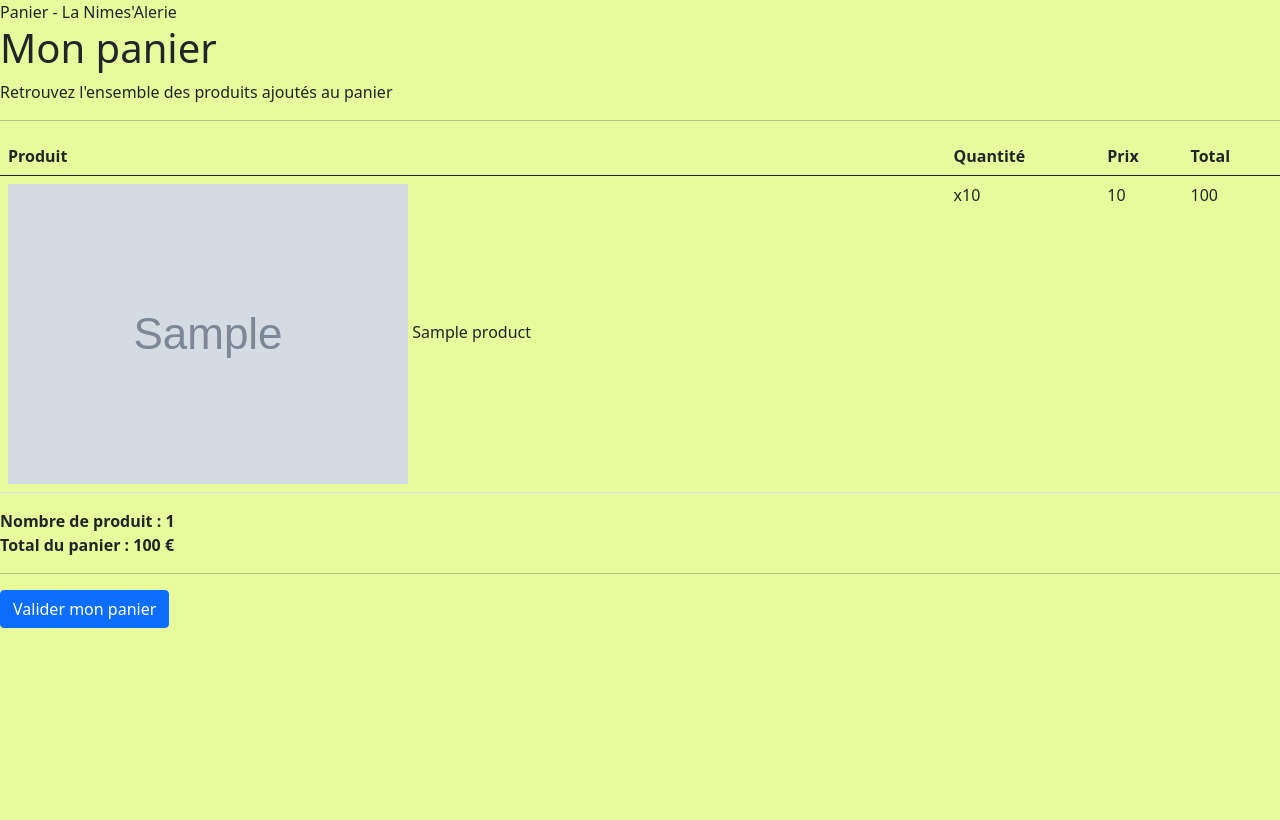
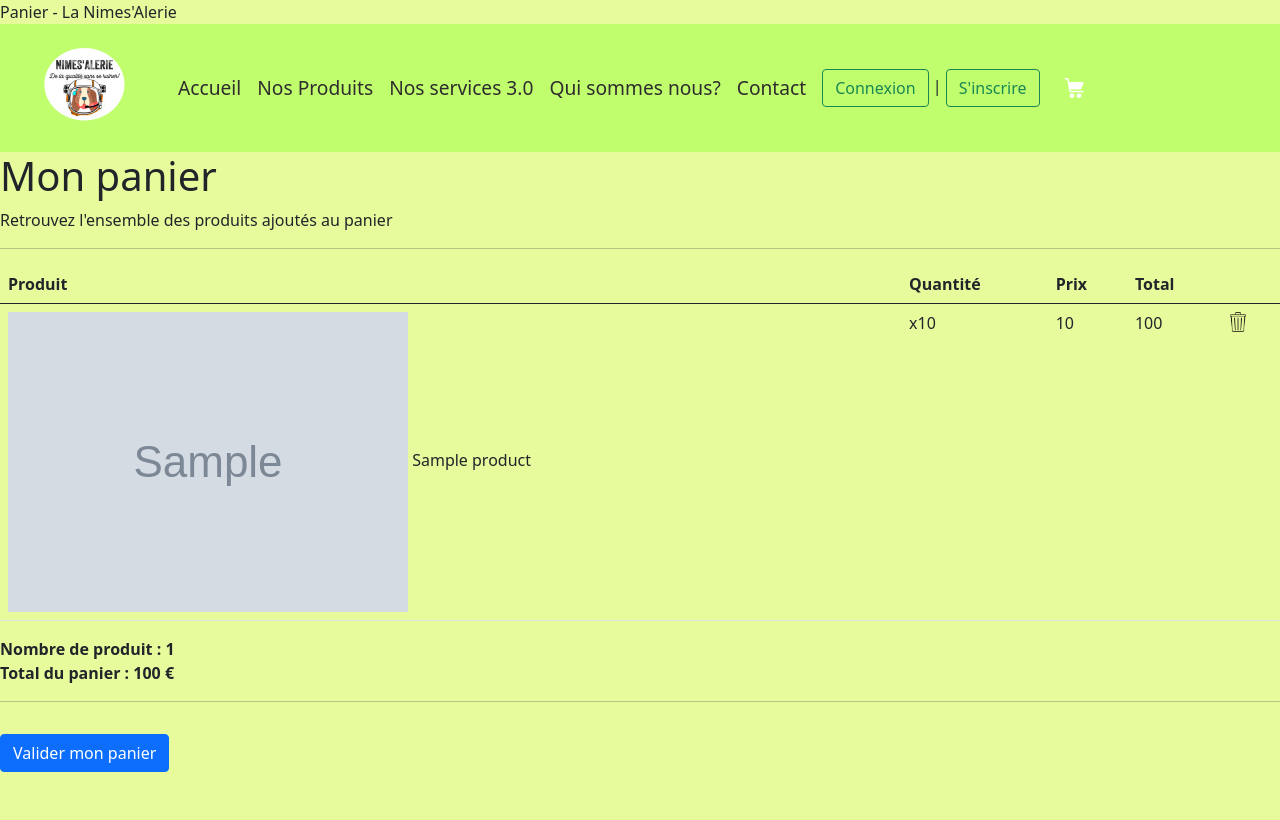
Before and after one commit to melissa98m/lanimalerie, a Symfony app: template templates/cart/index.html.twig in a window 1280 px wide. Before the commit the page ends 628 px from the top, so only its background shows below. Run offline with Twig, Linux system fonts and the light colour scheme; the template is opened without the code that fills it: most values are stand-ins (such as "Sample title", 1, 10 or a date in 2020); grey boxes marked "Sample" are stand-in pictures; some libraries are stand-ins or nearby versions.

Commit message:
panier remove

```diff
--- a/public/css/style.css
+++ b/public/css/style.css
@@ -193,3 +193,10 @@ div#orders {
 #lisproduit {
 display: inline;
 }
+
+
+.cart-icon {
+
+    height: 20px;
+    padding-left: 20px;
+}
--- a/templates/base.html.twig
+++ b/templates/base.html.twig
@@ -32,37 +32,28 @@ crossorigin="anonymous" referrerpolicy="no-referrer" />
                         <a class="nav-link active" href="/home" tabindex="-1" aria-disabled="true">Accueil </a>
                     </li>
                     <li class="nav-item">
-                        <a class="nav-link active" href="/dog" tabindex="-1"
-                            aria-disabled="true">Chiens</a>
+                        <a class="nav-link active" href="/product" tabindex="-1"
+                            aria-disabled="true">Nos Produits</a>
                     </li>
                     <li class="nav-item">
-                        <a class="nav-link active" href="/cat" tabindex="-1"
-                            aria-disabled="true">Chats</a>
+                        <a class="nav-link active" href="/service" tabindex="-1"
+                            aria-disabled="true">Nos services 3.0</a>
                     </li>
                     </li>
                     <li class="nav-item">
-                        <a class="nav-link active" href="/nac" tabindex="-1"
-                            aria-disabled="true">NAC</a>
+                        <a class="nav-link active" href="/" tabindex="-1"
+                            aria-disabled="true">Qui sommes nous?</a>
                     </li>
                     <li class="nav-item">
-                        <a class="nav-link active" href="/aquario" tabindex="-1"
-                            aria-disabled="true">Aquariophilie</a>
-                    </li>
-                    <li class="nav-item">
-                        <a class="nav-link active" href="/service" tabindex="1" >Le Service 3.0</a>
+                        <a class="nav-link active" href="/contact" tabindex="-1"
+                            aria-disabled="true">Contact</a>
                     </li>
 
-                <div class="d-flex">
-                    <form class="d-flex my-1 my-lg-0">
-                        <input class="form-control me-2" type="search" placeholder="Search" aria-label="Search">
-                        <button class="btn btn-outline-success" type="submit">Search</button>
-                    </form>
-                </div>
                 </ul>
                     <div class="collapse navbar-collapse" id="navbarSupportedContent">
                         <li class="nav-item">
-                                   <i class="fas fa-shopping-bag fa-2x"></i>
-                                    <a class="nav-link active text-center" href="/panier" tabindex="-1" aria-disabled="true" active="" aria-current="page">Panier</a>
+                                   <a href="{{ path('cart')}}"><img src="{{ asset('images/shopping-cart.png') }}" class="cart-icon" alt="mon_panier"></a>
+
                            </li>
                         <li class="nav-item">
                             {% if app.user %}
@@ -85,6 +76,15 @@ crossorigin="anonymous" referrerpolicy="no-referrer" />
         </nav>
     </header>
 {% endblock %}
+
+
+
+
+
+
+
+
+
  {% block footer %}
         <footer>
             <div class="container-fluid">
--- a/templates/cart/index.html.twig
+++ b/templates/cart/index.html.twig
@@ -1,9 +1,83 @@
 {% extends 'base.html.twig' %}
 
 {% block title %}Panier - La Nimes'Alerie{% endblock %}
+{# public/images/logo.png #}
+ {% block stylesheets %}
+{# public/css/style.css #}
+<link rel="stylesheet" href="https://cdnjs.cloudflare.com/ajax/libs/font-awesome/5.15.4/css/all.min.css"
+integrity="sha512-1ycn6IcaQQ40/MKBW2W4Rhis/DbILU74C1vSrLJxCq57o941Ym01SwNsOMqvEBFlcgUa6xLiPY/NS5R+E6ztJQ=="
+crossorigin="anonymous" referrerpolicy="no-referrer" />
+<link href="https://cdn.jsdelivr.net/npm/bootstrap@5.0.0-beta2/dist/css/bootstrap.min.css" rel="stylesheet"
+        integrity="sha384-BmbxuPwQa2lc/FVzBcNJ7UAyJxM6wuqIj61tLrc4wSX0szH/Ev+nYRRuWlolflfl" crossorigin="anonymous"/>
+<link href="{{ asset('css/style.css') }}" rel="stylesheet"/>
+{# public/js/script.js #}
+{% endblock %}
+
 
 {% block body %}
+{% block header %}
+    <header class="container-fluid">
+
+        <nav class="navbar navbar-expand-lg navbar-light">
+            <button class="navbar-toggler" type="button" data-toggle="collapse" data-target="#navbarSupportedContent"
+                aria-controls="navbarSupportedContent" aria-expanded="false" aria-label="Toggle navigation">
+                <span class="navbar-toggler-icon"></span>
+            </button>
+            {% block images %}
+            <div class="d-inline-block">
+                <img src="{{ asset('images/logo.png') }}" alt="logo"/>
+            </div>
+            {% endblock %}
+            <div class="collapse navbar-collapse" id="navbarSupportedContent">
+                <ul class="navbar-nav mr-auto m-1 p-1">
+                    <li class="nav-item active">
+                        <a class="nav-link active" href="/home" tabindex="-1" aria-disabled="true">Accueil </a>
+                    </li>
+                    <li class="nav-item">
+                        <a class="nav-link active" href="/product" tabindex="-1"
+                            aria-disabled="true">Nos Produits</a>
+                    </li>
+                    <li class="nav-item">
+                        <a class="nav-link active" href="/service" tabindex="-1"
+                            aria-disabled="true">Nos services 3.0</a>
+                    </li>
+                    </li>
+                    <li class="nav-item">
+                        <a class="nav-link active" href="/" tabindex="-1"
+                            aria-disabled="true">Qui sommes nous?</a>
+                    </li>
+                    <li class="nav-item">
+                        <a class="nav-link active" href="/contact" tabindex="-1"
+                            aria-disabled="true">Contact</a>
+                    </li>
+
+                </ul>
+
+
+                        <div class="nav-bar-item-custom">
+                            {% if app.user %}
+                           <div class="text-center mb-3">
+                             <p><a href={{ path('mon_compte') }}>Mon compte <small> ({{  app.user.name }})</small></a> |
+                             <a href={{ path('app_logout')}}>Déconnexion</a></p>
+                             </div>
+                            {% else %}
+
+                                <a class="btn btn-outline-success" href="{{ path('app_login')}}">Connexion</a> |
+                                <a  class="btn btn-outline-success" href="{{ path('app_register')}}">S'inscrire</a>
+
+                          {% endif %}
+
+                            <a href="{{ path('cart')}}"><img src="{{ asset('images/shopping-cart.png') }}" class="cart-icon" alt="mon_panier"></a>
+
+                    </div>
+
+
+        </nav>
+    </header>
+{% endblock %}
+{% block main %}
   <h1>Mon panier</h1>
+  {% if cart | length > 0 %}
   <p>Retrouvez l'ensemble des produits ajoutés au panier</p>
   <hr>
   <table class="table">
@@ -14,6 +88,7 @@
       <th scope="col">Quantité</th>
       <th scope="col">Prix</th>
       <th scope="col">Total</th>
+      <th scope="col"></th>
     </tr>
   </thead>
   <tbody>
@@ -25,6 +100,9 @@
       <td>x{{ product.quantity }}</td>
       <td>{{ product.product.price }}</td>
       <td>{{ (product.product.price * product.quantity )}}</td>
+      <td><a href="{{ path('delete_to_cart' , {'id' :product.product.id}) }}" >
+      <img src="{{ asset('images/remove.png') }}" height="20px" alt="Supprimer le produit">
+      </a></td>
     </tr>
     {% set total = total + (product.product.price * product.quantity ) %}
     {% endfor %}
@@ -35,6 +113,13 @@
 <b>Nombre de produit : {{ cart | length }}</b><br>
 <b>Total du panier : {{ total }} €</b>
 <hr>
-<a href="" class="btn btn-primary">Valider mon panier</a>
+<a href="" class="btn btn-primary mt-3">Valider mon panier</a>
 </div>
+{% else %}
+   <hr>
+   <p><b>Votre panier est vide</b></p>
+{% endif %}
 {% endblock %}
+
+
+{% endblock %}
```
Also changed, not shown: src/Classe/Cart.php (+9 -0 lines), src/Controller/CartController.php (+12 -0 lines), public/images/moins.png (added), public/images/plus-1.png (added), public/images/remove.png (added), public/images/shopping-cart.png (added).
